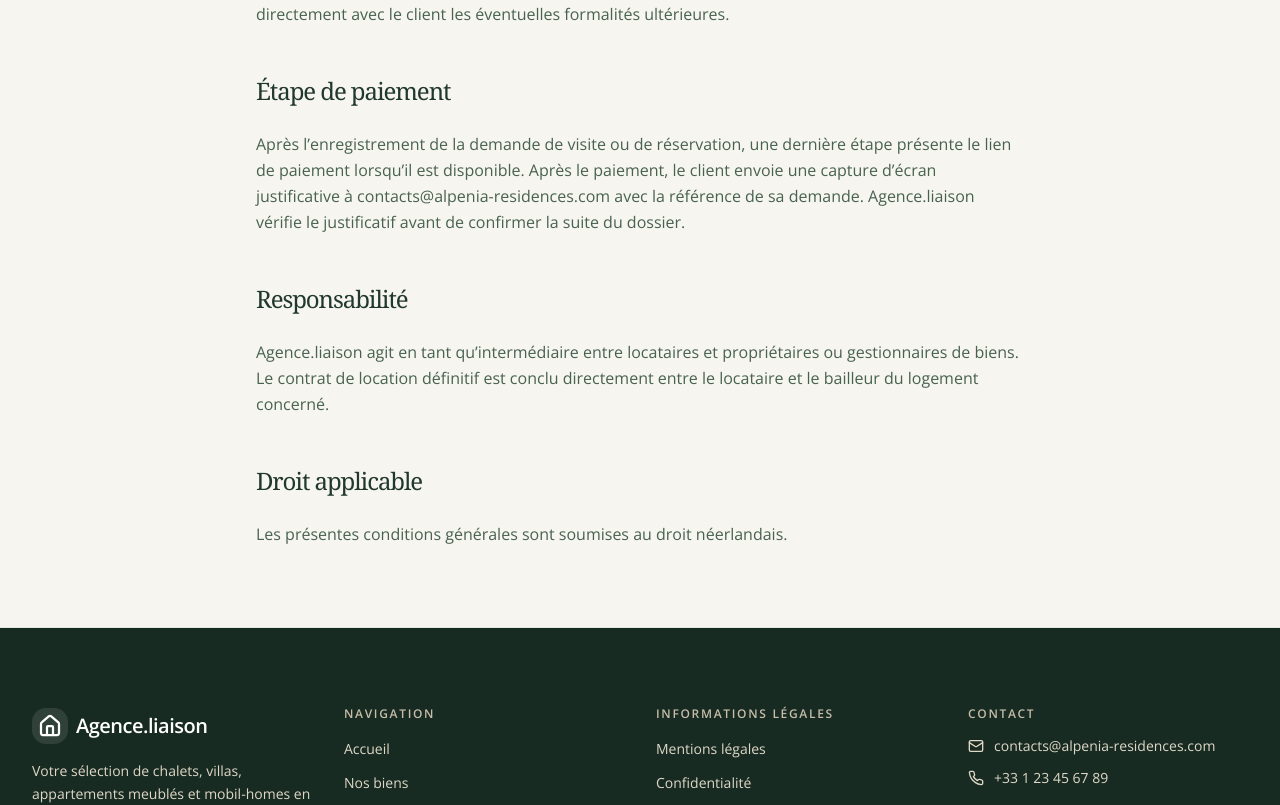
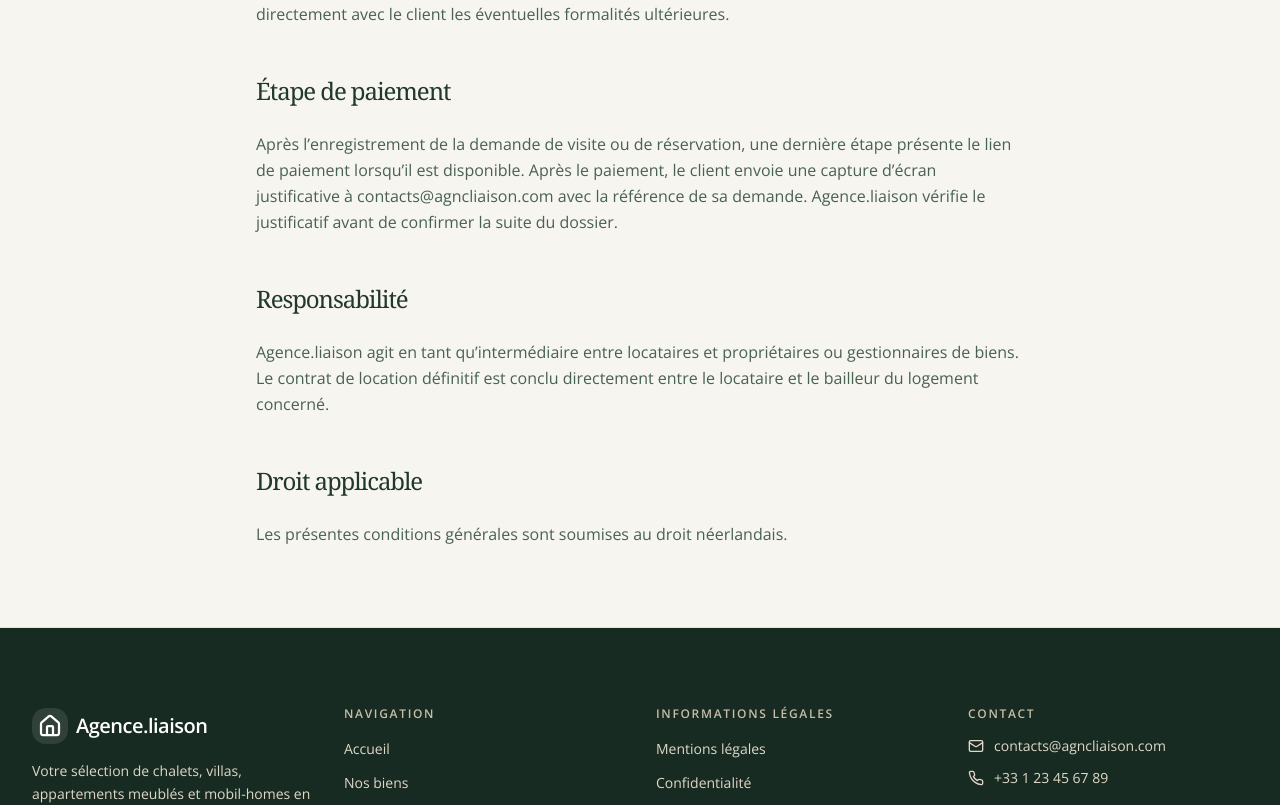
Before and after one commit to Medellin20/Agence.liaison, a Next.js app: page /conditions-generales in a window 1280 px wide. Shown: the part 724-1529 px from the top of the page. Built offline with nearby package versions, Linux system fonts and the light colour scheme; no server answers.

Commit message:
New Configs

```diff
--- a/app/(public)/conditions-generales/page.tsx
+++ b/app/(public)/conditions-generales/page.tsx
@@ -30,7 +30,7 @@ export default function ConditionsGeneralesPage() {
       <p>
         Après l’enregistrement de la demande de visite ou de réservation, une dernière étape
         présente le lien de paiement lorsqu’il est disponible. Après le paiement, le client envoie
-        une capture d’écran justificative à contacts@alpenia-residences.com avec la référence
+        une capture d’écran justificative à contacts@agncliaison.com avec la référence
         de sa demande. Agence.liaison vérifie le justificatif avant de confirmer la suite du dossier.
       </p>
 
--- a/app/(public)/confidentialite/page.tsx
+++ b/app/(public)/confidentialite/page.tsx
@@ -37,7 +37,7 @@ export default function ConfidentialitePage() {
       <p>
         Conformément au Règlement Général sur la Protection des Données (RGPD), vous disposez d’un
         droit d’accès, de rectification et de suppression de vos données. Pour exercer ces droits,
-        contactez-nous à contacts@alpenia-residences.com.
+        contactez-nous à contacts@agncliaison.com.
       </p>
 
       <h2>Cookies</h2>
--- a/app/(public)/contact/page.tsx
+++ b/app/(public)/contact/page.tsx
@@ -9,7 +9,7 @@ export const metadata: Metadata = {
 };
 
 const INFO = [
-  { icon: Mail, label: 'contacts@alpenia-residences.com' },
+  { icon: Mail, label: 'contacts@agncliaison.com' },
   { icon: Phone, label: '+33 1 23 45 67 89' },
   { icon: MapPin, label: 'Paris, France' },
   { icon: Clock, label: 'Lun–Ven, 9h–18h (CET)' },
--- a/app/(public)/faq/page.tsx
+++ b/app/(public)/faq/page.tsx
@@ -19,7 +19,7 @@ const CATEGORIES = [
       {
         question: 'Dois-je payer pour envoyer une demande ?',
         answer:
-          'Votre demande est enregistrée avant le paiement. Une dernière étape affiche le lien de paiement configuré par l’agence. Après le paiement, envoyez une capture justificative à contacts@alpenia-residences.com en précisant votre référence.',
+          'Votre demande est enregistrée avant le paiement. Une dernière étape affiche le lien de paiement configuré par l’agence. Après le paiement, envoyez une capture justificative à contacts@agncliaison.com en précisant votre référence.',
       },
       {
         question: 'Puis-je changer la date de ma visite ?',
--- a/app/(public)/mentions-legales/page.tsx
+++ b/app/(public)/mentions-legales/page.tsx
@@ -33,7 +33,7 @@ export default function MentionsLegalesPage() {
       </p>
 
       <h2>Contact</h2>
-      <p>Pour toute question relative aux présentes mentions légales : contacts@alpenia-residences.com</p>
+      <p>Pour toute question relative aux présentes mentions légales : contacts@agncliaison.com</p>
     </LegalPage>
   );
 }
--- a/components/forms/payment-step.tsx
+++ b/components/forms/payment-step.tsx
@@ -3,7 +3,7 @@ import { Button } from '@/components/ui/button';
 
 export async function PaymentStep({ reference }: { reference: string }) {
   const { paymentUrl } = await getPaymentSettings();
-  const email = 'contacts@alpenia-residences.com';
+  const email = 'contacts@agncliaison.com';
   const subject = encodeURIComponent(`Justificatif de paiement — ${reference}`);
   return (
     <section aria-labelledby="payment-heading" className="mt-6 space-y-4 rounded-xl border border-canal-200 bg-canal-50 p-5 text-left">
--- a/components/layout/footer.tsx
+++ b/components/layout/footer.tsx
@@ -91,11 +91,11 @@ export function Footer() {
           <ul className="mt-4 space-y-3">
             <li>
               <a
-                href="mailto:contacts@alpenia-residences.com"
+                href="mailto:contacts@agncliaison.com"
                 className="flex min-w-0 items-center gap-2.5 break-all text-sm text-sand-300 transition-colors hover:text-white"
               >
                 <Mail className="h-4 w-4 shrink-0" />
-                contacts@alpenia-residences.com
+                contacts@agncliaison.com
               </a>
             </li>
             <li>
--- a/lib/payments/bank-transfer.ts
+++ b/lib/payments/bank-transfer.ts
@@ -1,5 +1,5 @@
 export const VIEWING_FEE = 100;
-export const PROFESSIONAL_EMAIL = 'contacts@alpenia-residences.com';
+export const PROFESSIONAL_EMAIL = 'contacts@agncliaison.com';
 
 export function getReservationPaymentAmount(monthlyPrice: number): number {
   // 50 % du premier loyer + une caution équivalente à un mois de loyer.
```
Also changed, not shown: 1 other file (tests, documents, lock files or other folders).
